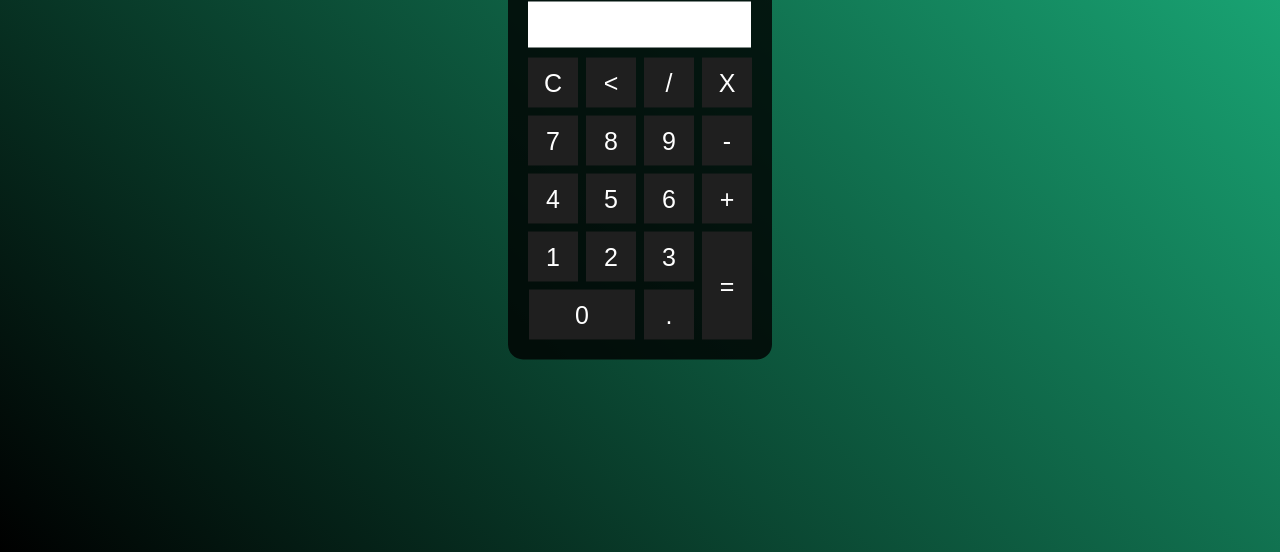
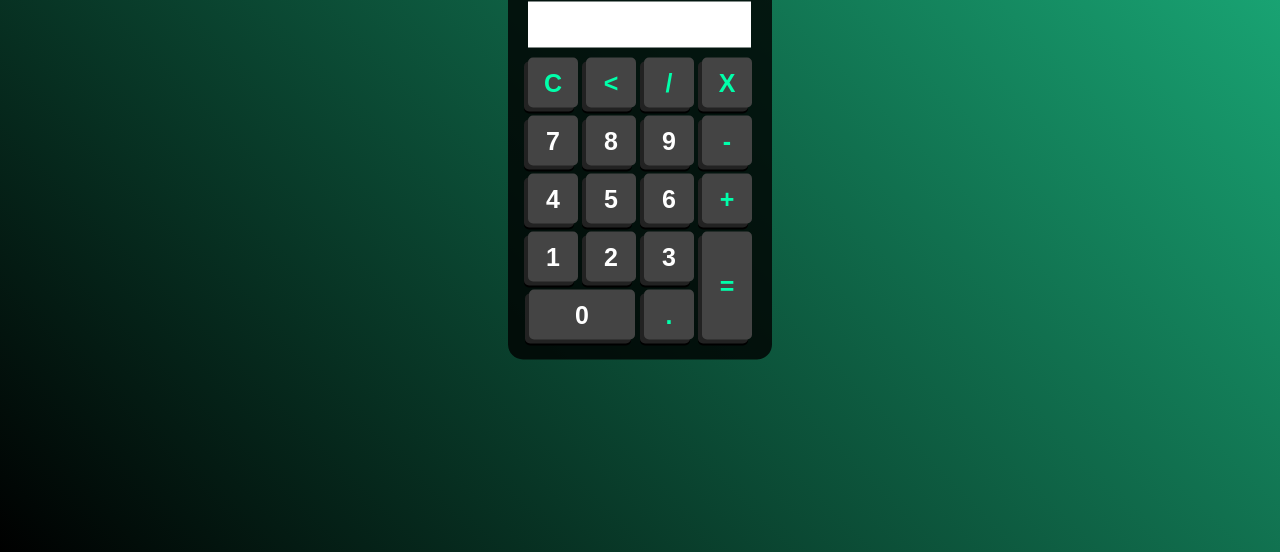
Before and after one commit to affvini/Calculadora, a plain HTML site: page calculadora.html in a window 1280 px wide. Shown: the part 248-800 px from the top of the page. Drawn offline with Linux system fonts and the light colour scheme.

Commit message:
melhorando o estilo

```diff
--- a/calculadora.html
+++ b/calculadora.html
@@ -17,32 +17,32 @@
             <p id="resultado"></p>
             <table>
                 <tr>
-                    <td><button class="button" onclick="clean()">C</button></td>
-                    <td><button class="button" onclick="back()"> &lt;</button></td>
-                    <td><button class="button" onclick="insert('/')">/</button></td>
-                    <td><button class="button" onclick="insert('*')">X</button></td>
+                    <td><button class="button" style="color:rgb(0, 255, 170)" onclick="clean()">C</button></td>
+                    <td><button class="button" style="color:rgb(0, 255, 170)" onclick="back()"> &lt;</button></td>
+                    <td><button class="button" style="color:rgb(0, 255, 170)" onclick="insert('/')">/</button></td>
+                    <td><button class="button" style="color:rgb(0, 255, 170)" onclick="insert('*')">X</button></td>
                 </tr>
                 <tr>
                     <td><button class="button" onclick="insert('7')">7</button></td>
                     <td><button class="button" onclick="insert('8')">8</button></td>
                     <td><button class="button" onclick="insert('9')">9</button></td>
-                    <td><button class="button" onclick="insert('-')">-</button></td>
+                    <td><button class="button" style="color:rgb(0, 255, 170)" onclick="insert('-')">-</button></td>
                 </tr>
                 <tr>
                     <td><button class="button" onclick="insert('4')">4</button></td>
                     <td><button class="button" onclick="insert('5')">5</button></td>
                     <td><button class="button" onclick="insert('6')">6</button></td>
-                    <td><button class="button" onclick="insert('+')">+</button></td>
+                    <td><button class="button" style="color:rgb(0, 255, 170)" onclick="insert('+')">+</button></td>
                 </tr>
                 <tr>
                     <td><button class="button" onclick="insert('1')">1</button></td>
                     <td><button class="button" onclick="insert('2')">2</button></td>
                     <td><button class="button" onclick="insert('3')">3</button></td>
-                    <td rowspan="2"><button class="button" style ="height: 108px;" onclick="calc()">=</button></td>
+                    <td rowspan="2"><button class="button"  style ="height: 108px; color:rgb(0, 255, 170)" onclick="calc()">=</button></td>
                 </tr>
                 <tr>
                     <td colspan="2"><button class="button" style ="width: 106px;" onclick="insert('0')" >0</button></td>
-                    <td><button class="button" onclick="insert('.')">.</button></td>
+                    <td><button class="button" style="color:rgb(0, 255, 170)"  onclick="insert('.')">.</button></td>
 
                 </tr>
             </table>
--- a/css/style.css
+++ b/css/style.css
@@ -23,15 +23,21 @@
     width: 50px;
     height: 50px;
     font-size: 25px;
+    border: 2px solid #000
     cursor: pointer;
-    background-color: rgb(31,31,31);
     border: none;
     color: white;
     margin: 3px;
+    padding: 2%;
+    border-radius: 5px;
+    font-weight: 600;
+    color: white;
+    background-color: #444;
+    box-shadow: -4px 4px 0 #222, -4px 6px 0 #000;
 }
 
 .button:active {
-    box-shadow: inset -4px 4px 0 rgb(14, 14, 14);
+    box-shadow: inset -4px 4px 0 #222;
     font-size: 1rem;
 }
 
```
